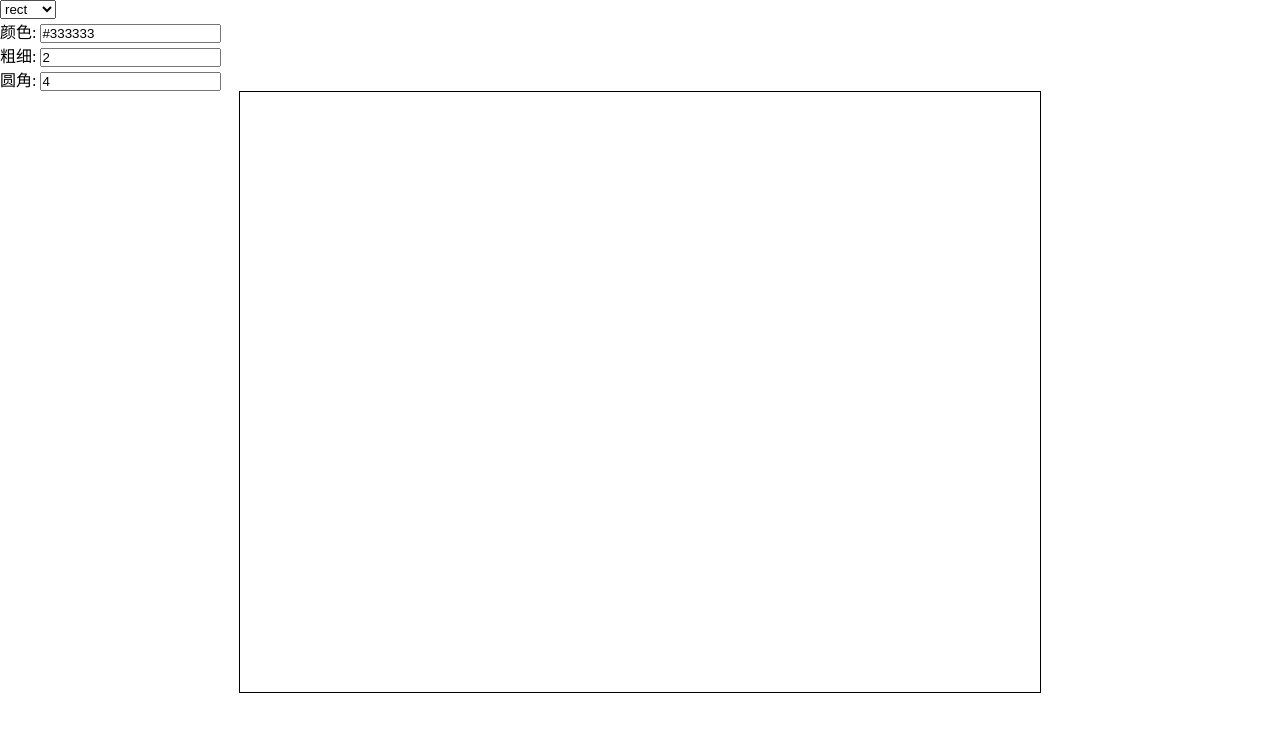
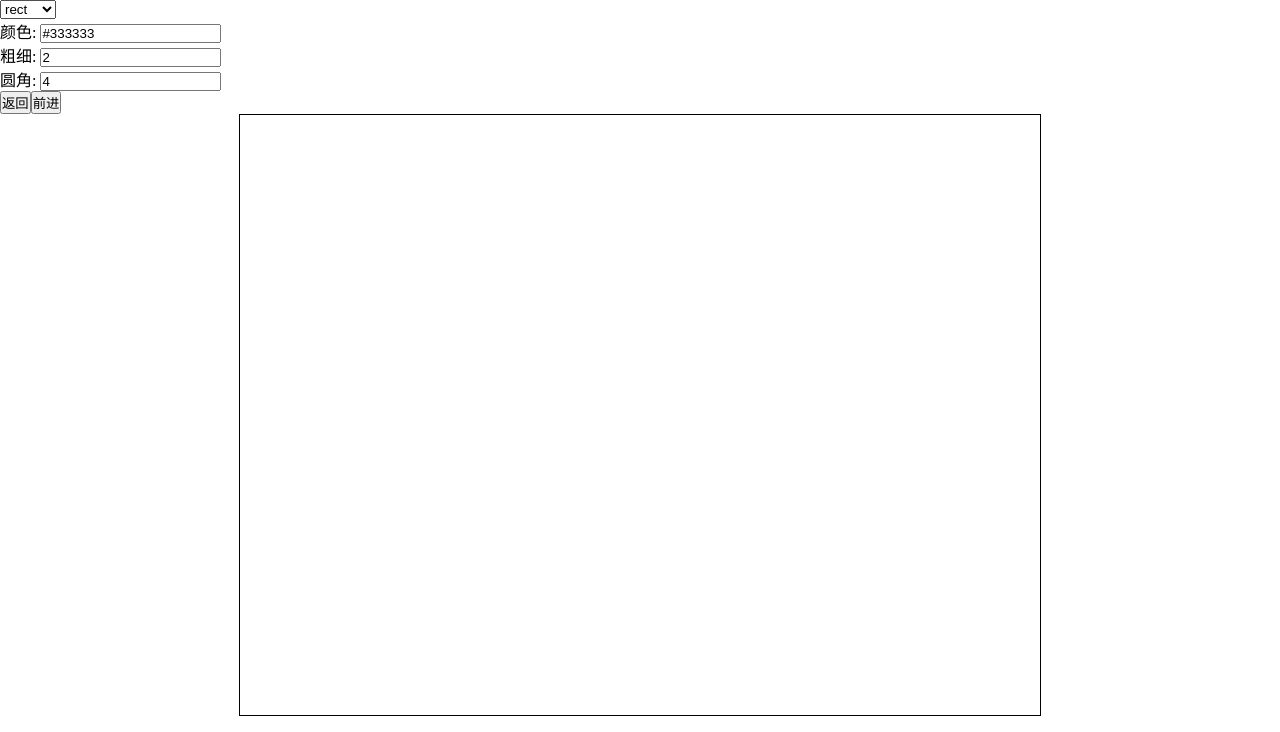
Before and after one commit to lvangorysky/vue-paint, a Vue app: page / in a window 1280 px wide. Shown: the top 732 px of the page. Built offline with nearby package versions, Linux system fonts and the light colour scheme.

Commit message:
添加 前进后退按钮 支持返回和回退

```diff
--- a/src/App.vue
+++ b/src/App.vue
@@ -33,6 +33,9 @@
       <span>箭头角度:  </span>
       <input v-model="params.angle" type="text">
     </div>
+
+    <button @click="back()">返回</button>
+    <button @click="forward()">前进</button>
 
     <canvas width="800" height="600"
     @mousedown="mouseDown($event)"
@@ -102,12 +105,13 @@ export default {
       },
       polygonVertex: [],
       angle: 0,
+      pushType: [],
+      cancelHistory: []
     }
   },
   watch: {
     params: {
       handler: (val) => {
-
         let re = /^[0-9]+.?[0-9]*/ ;
         for(let i in val) {
           if(i !== 'color') {
@@ -211,6 +215,7 @@ export default {
     mouseUp(e) {
       if (this.type.line) {
         this.status.lineArr.push({ x: this.lineX, y: this.lineY, clickDrag: this.clickDrag, lineWidth: this.params.lineWidth, color: this.params.color})
+        this.pushType.push('line');
         this.lineX = [];
         this.lineY = [];
         this.clickDrag = [];
@@ -222,6 +227,7 @@ export default {
           color: this.params.color
         }
         this.status.arrowArr.push(tempObj);
+        this.pushType.push('arrow');
         this.beginPoint = {
           x: 0,
           y: 0
@@ -251,8 +257,8 @@ export default {
           color: this.params.color,
           lineWidth: this.params.lineWidth
         });
-        this.storage = {
-        };
+        this.pushType.push('circle');
+        this.storage = {};
       }else if (this.type.rect) {
         this.status.rectArr.push({
           realX: this.rect.realX,
@@ -263,6 +269,7 @@ export default {
           color: this.params.color,
           lineWidth: this.params.lineWidth
         })
+        this.pushType.push('rect');
         this.rect = {
           x: 0,
           y: 0,
@@ -364,6 +371,7 @@ export default {
     },
     //重绘canvas
     redrawAll() {
+      console.log(this.status)
       let arrow = this.status.arrowArr;
       let line = this.status.lineArr;
       let circle = this.status.circleArr;
@@ -393,6 +401,62 @@ export default {
         })
       }
     },
+    //前进
+    forward() {
+      if (this.cancelHistory.length > 0) {
+        let len = this.cancelHistory.length - 1;
+        let lastType = this.cancelHistory[len].type;
+        let lastData = this.cancelHistory[len].data
+        if (lastType == 'img') {
+          this.status.imgArr.push(lastData);
+          this.pushType.push('img');
+        } else if (lastType == 'circle') {
+          this.status.circleArr.push(lastData);
+          this.pushType.push('circle');
+        } else if (lastType == 'rect') {
+          this.status.rectArr.push(lastData);
+          this.pushType.push('rect');
+        } else if (lastType == 'arrow') {
+          this.status.arrowArr.push(lastData);
+          this.pushType.push('arrow');
+        } else if (lastType == 'line') {
+          this.status.lineArr.push(lastData);
+          this.pushType.push('line');
+        }
+        this.cancelHistory.pop();
+        this.clearCanvas();
+        this.redrawAll();
+      } else {
+        alert('没的进了')
+      }
+    },
+    //后退
+    back() {
+      if(this.pushType.length) {
+        console.log(this.pushType)
+        let len = this.pushType.length  - 1;
+        let lastType = this.pushType[len];
+        if (lastType === 'line') {
+          this.cancelHistory.push({ type: 'line', data: this.status.lineArr[this.status.lineArr.length - 1] });
+          this.status.lineArr.pop();
+        }else if (lastType === 'circle') {
+          this.cancelHistory.push({ type: 'circle', data: this.status.circleArr[this.status.circleArr.length - 1] });
+          this.status.circleArr.pop();
+        }else if (lastType === 'arrow') {
+          this.cancelHistory.push({ type: 'arrow', data: this.status.arrowArr[this.status.arrowArr.length - 1] });
+          this.status.arrowArr.pop();
+        }else if (lastType === 'rect') {
+          this.cancelHistory.push({ type: 'rect', data: this.status.rectArr[this.status.rectArr.length - 1] });
+          this.status.rectArr.pop();
+        }
+        this.pushType.pop();
+        this.clearCanvas();
+        this.redrawAll();
+      }else {
+        alert('没的退了')
+      }
+
+    },
     //清空画布
     clearCanvas() {
       this.ctx.clearRect(0,0,this.w,this.h)
```
